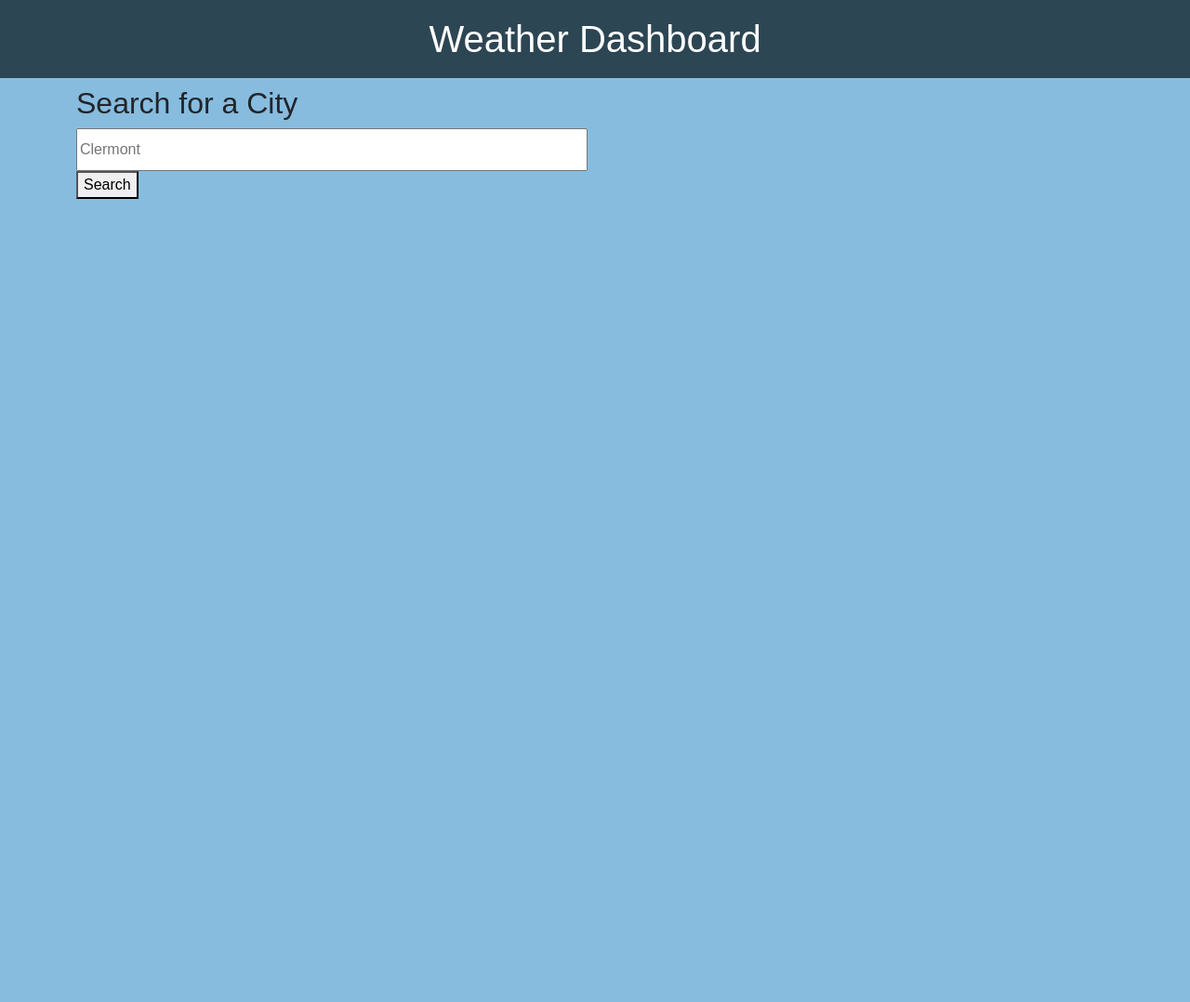
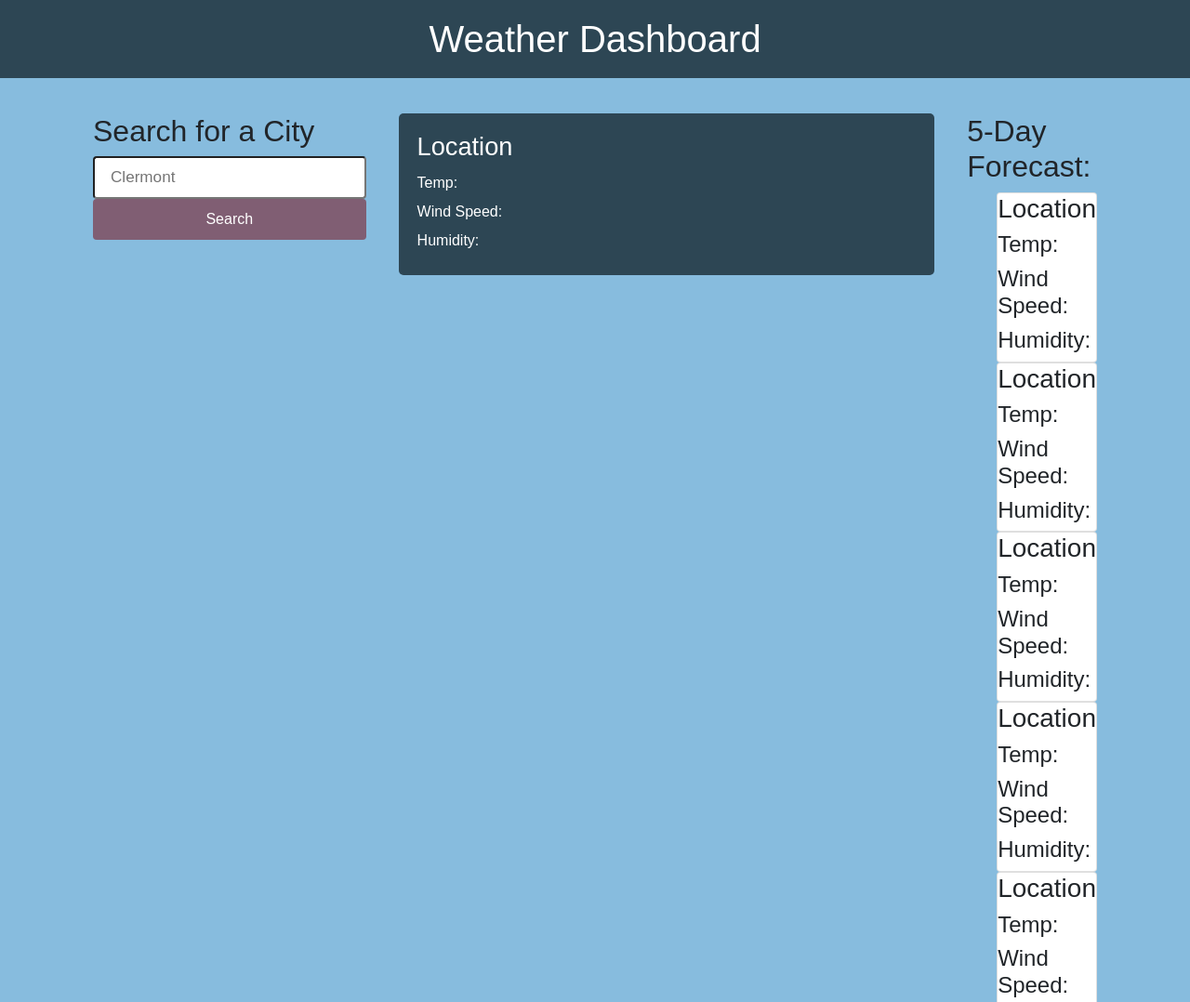
Before and after one commit to ruledbysaturn/Weather-Dashboard, a plain HTML site: page index.html in a window 1280 px wide. Shown: the top 1078 px of the page at 93% size. Before the commit the page ends 800 px from the top, so only its background shows below. Drawn offline with nearby package versions, Linux system fonts and the light colour scheme.

Commit message:
added cards for forecast and more css

```diff
--- a/assets/style.css
+++ b/assets/style.css
@@ -1,6 +1,6 @@
 * {
     margin: 0;
-    padding 0;
+    padding: 0;
     box-sizing: border-box;
     font-family: sans-serif;
 }
@@ -17,6 +17,12 @@ h1 {
     background: #2D4654;
 }
 
+.container {
+    display: flex;
+    gap: 35px;
+    padding: 30px;
+}
+
 .weatherSearch {
     width: 550px;
 }
@@ -24,4 +30,40 @@ h1 {
 .weatherSearch input {
     width: 100%;
     height: 46px;
+    outline: none;
+    padding: 0 17px;
+    font-size: 1.07rem;
+    border-radius: 4px;
+    order: 1px solid #fff;
 }
+
+.weatherSearch button {
+    width: 100%;
+    padding:10px 0;
+    cursor: pointer;
+    outline: none;
+    border: none;
+    color: #fff;
+    font-size: 1rem;
+    border-radius: 4px;
+    background: #805e73;
+}
+.data {
+    width: 100%;
+}
+.current {
+    color: #fff;
+    display: flex;
+    border-radius: 5px;
+    padding: 20px 70px 20px 20px;
+    background: #2d4654;
+    justify-content: space-between;
+}
+.current h2 {
+    font-size: 1.7rem;
+}
+.current h3 {
+    margin-top: 12px;
+    font-size: 1rem;
+    font-weight: 500;
+}
--- a/index.html
+++ b/index.html
@@ -14,7 +14,51 @@
             <h2>Search for a City</h2>
             <input type="text" placeholder="Clermont">
             <button class = "search-btn">Search</button>
-
+        </div>
+        <div class="data">
+            <div class="current">
+                <div class="details">
+                    <h2>Location</h2>
+                    <h3>Temp:</h3>
+                    <h3>Wind Speed:</h3>
+                    <h3>Humidity:</h3>
+                </div>
+            </div>
+        </div>
+        <div class="forecast">
+            <h2>5-Day Forecast:</h2>
+            <ul class="weather-cards">
+                <li class="card">
+                    <h3>Location</h3>
+                    <h4>Temp:</h4>
+                    <h4>Wind Speed:</h4>
+                    <h4>Humidity:</h4>
+                </li>
+                <li class="card">
+                    <h3>Location</h3>
+                    <h4>Temp:</h4>
+                    <h4>Wind Speed:</h4>
+                    <h4>Humidity:</h4>
+                </li>
+                <li class="card">
+                    <h3>Location</h3>
+                    <h4>Temp:</h4>
+                    <h4>Wind Speed:</h4>
+                    <h4>Humidity:</h4>
+                </li>
+                <li class="card">
+                    <h3>Location</h3>
+                    <h4>Temp:</h4>
+                    <h4>Wind Speed:</h4>
+                    <h4>Humidity:</h4>
+                </li>
+                <li class="card">
+                    <h3>Location</h3>
+                    <h4>Temp:</h4>
+                    <h4>Wind Speed:</h4>
+                    <h4>Humidity:</h4>
+                </li>
+            </ul>
         </div>
     </div>
 </body>
```
